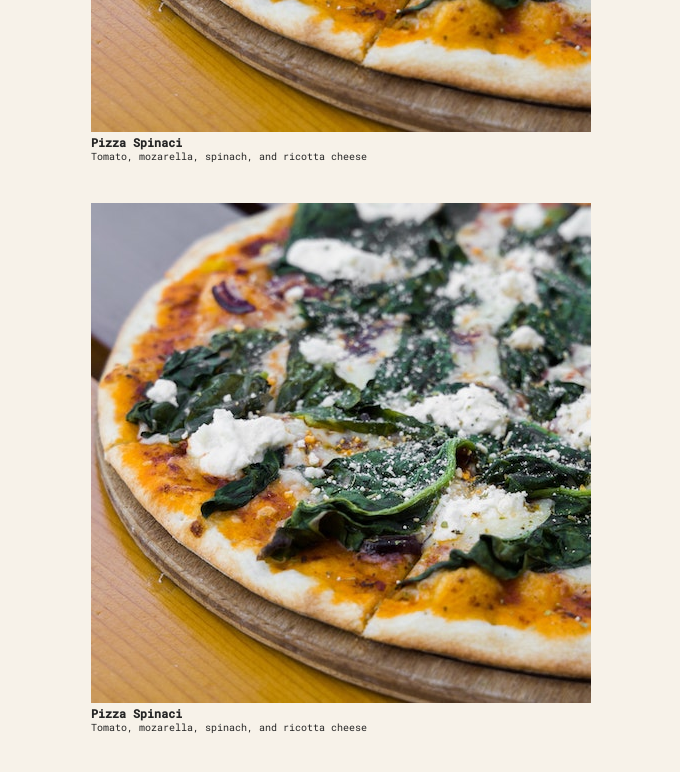
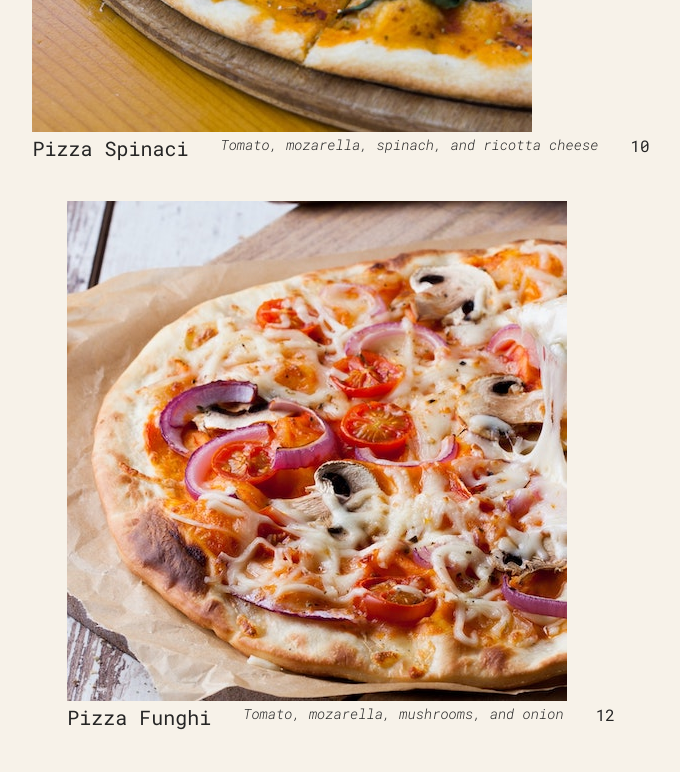
Before and after one commit to BatuhanKIRICI/PizzaMenu, a React (Create React App) app: page / in a window 1280 px wide. Shown: the part 680-1452 px from the top of the page, without its empty margins (299-979 px from the left). Built offline with nearby package versions, Linux system fonts and the light colour scheme.

Commit message:
"Passing and receiving props"

```diff
--- a/src/App.js
+++ b/src/App.js
@@ -23,11 +23,32 @@
   return (
     <main className="menu">
       <h2>Our Menu</h2>
-      <Pizza />
-      <Pizza />
-      <Pizza />
-      <Pizza />
+      <Pizza
+        name="Pizza Spinaci"
+        ingredients="Tomato, mozarella, spinach, and ricotta cheese"
+        photoName="./pizzas/spinaci.jpg"
+        price={10}
+      />
+      <Pizza
+        name="Pizza Funghi"
+        ingredients="Tomato, mozarella, mushrooms, and onion"
+        photoName="./pizzas/funghi.jpg"
+        price={12}
+      />
     </main>
+  );
+}
+
+function Pizza(props) {
+  return (
+    <div>
+      <img src={props.photoName} alt={props.name} />
+      <div className="pizza">
+        <h3>{props.name}</h3>
+        <p>{props.ingredients}</p>
+        <span>{props.price}</span>
+      </div>
+    </div>
   );
 }
 
@@ -47,14 +68,4 @@
   );
 }
 
-function Pizza() {
-  return (
-    <div>
-      <img src="./pizzas/spinaci.jpg" alt="Pizza Spinaci" />
-      <h3>Pizza Spinaci</h3>
-      <p>Tomato, mozarella, spinach, and ricotta cheese</p>
-    </div>
-  );
-}
-
 export default App;
```
